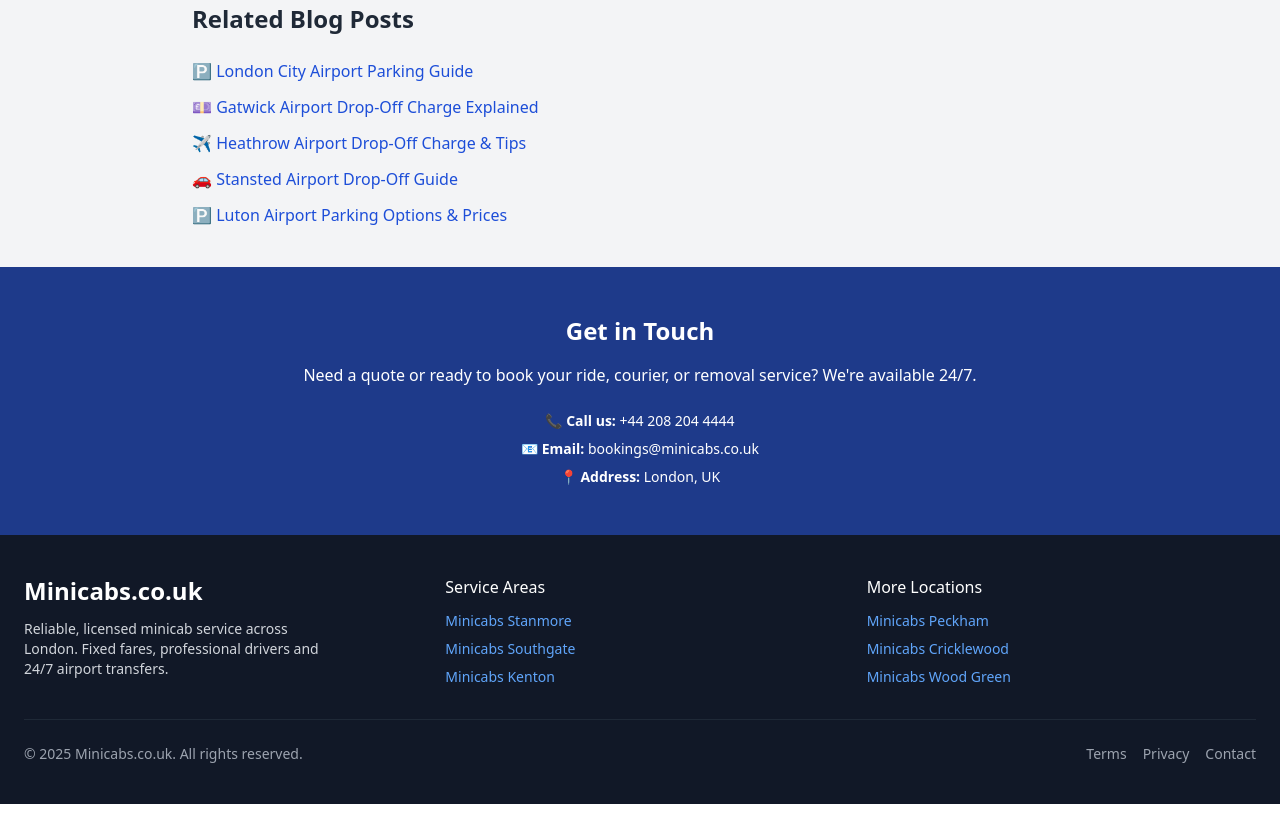
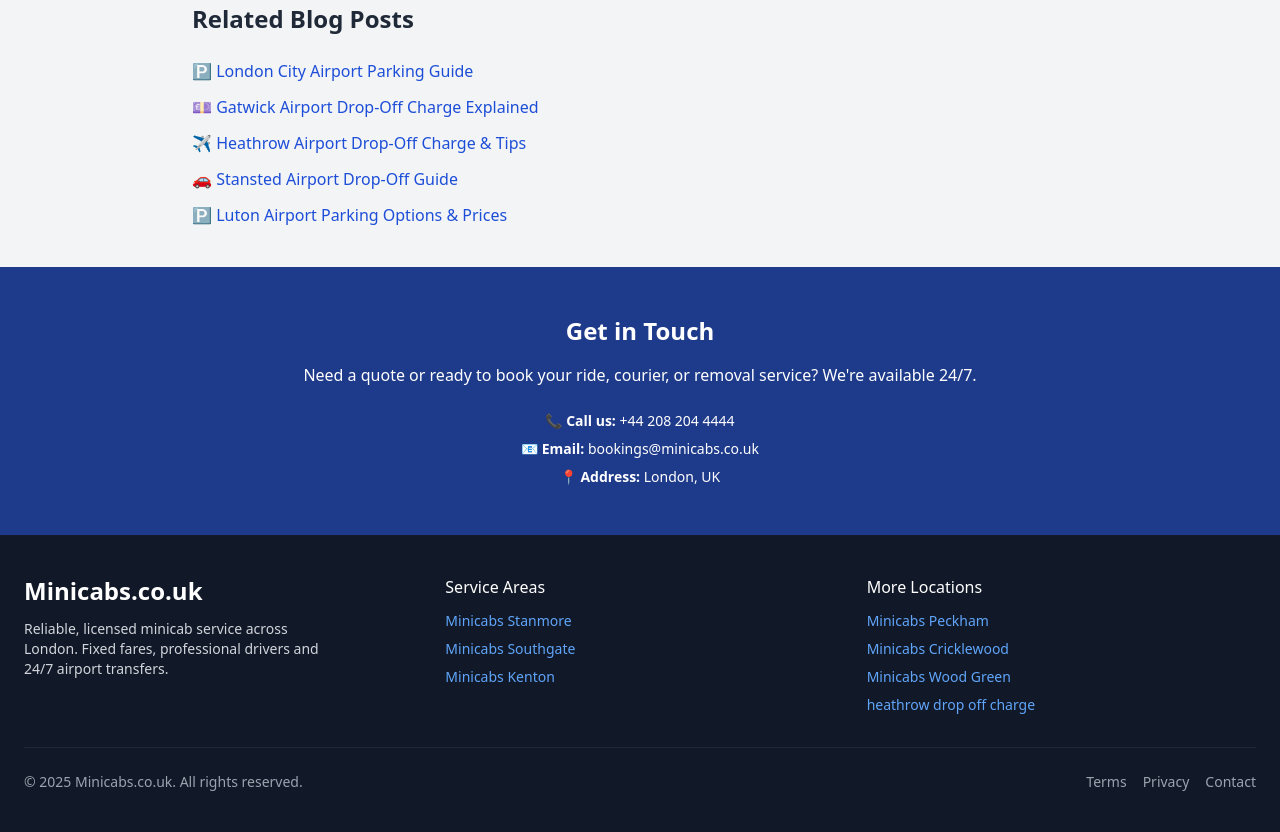
Before and after one commit to minicabs/minicabs-Airport-Transfer, a plain HTML site: page index.html in a window 1280 px wide. Shown: the part 3497-4329 px from the top of the page. Before the commit the page ends 4301 px from the top, so only its background shows below. Drawn offline with nearby package versions, Linux system fonts and the light colour scheme.

Commit message:
Update index.html

```diff
--- a/index.html
+++ b/index.html
@@ -299,6 +299,9 @@
           <li>
             <a href="https://www.minicabs.co.uk/minicabs-wood-green" class="text-blue-400 hover:underline" title="Minicabs Wood Green">Minicabs Wood Green</a>
           </li>
+           <li>
+            <a href="https://heathrow-drop-off-charge.mailchimpsites.com/" class="text-blue-400 hover:underline" title="Minicabs Wood Green">heathrow drop off charge</a>
+          </li>
         </ul>
       </nav>
     </div>
```
